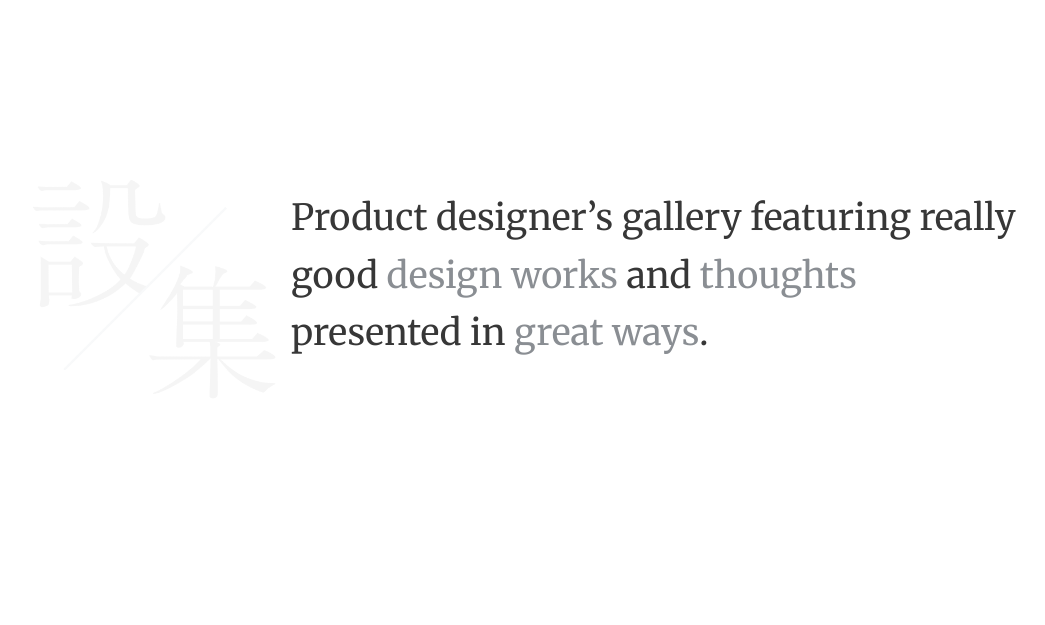
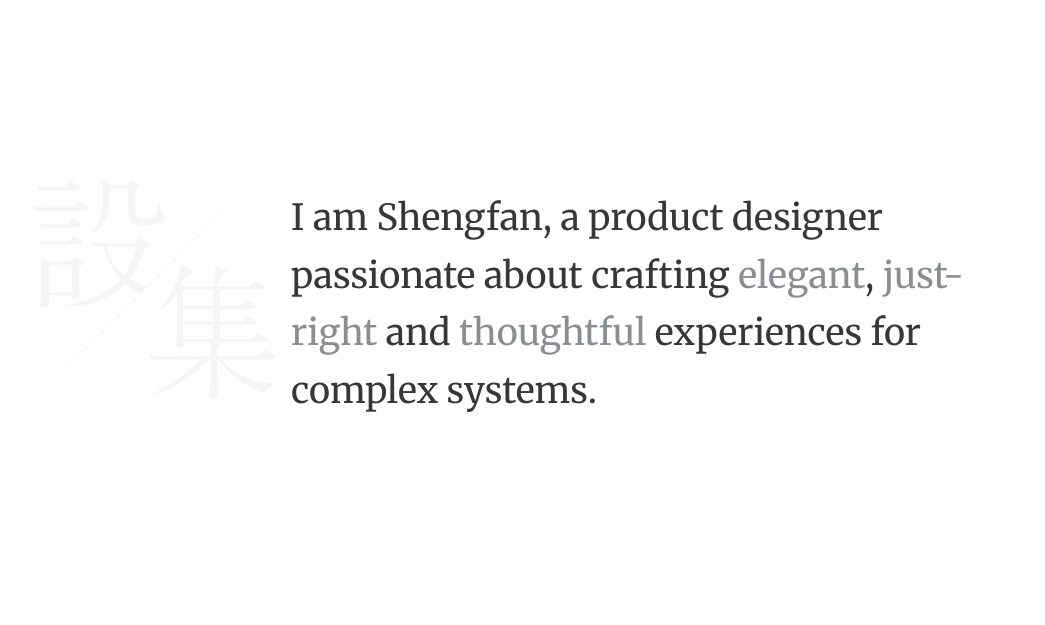
Before and after one commit to shengfanhe/new-uxworks, a plain HTML site: page index.html in a window 1280 px wide. Shown: the part 109-734 px from the top of the page, without its empty margins (53-1098 px from the left). Drawn offline with nearby package versions, Linux system fonts and the light colour scheme; a web font is replaced by a local one.

Commit message:
Update index.html

```diff
--- a/index.html
+++ b/index.html
@@ -74,7 +74,7 @@
           <div class="row" style="position:relative">
             <img src="img/header.png" class="parallax-bg">
               <div class="hero-text">
-                <p>Product designer’s gallery featuring really good <a href="#"><span class="hero-links">design works</span></a> and <a href="#"><span class="hero-links">thoughts</span></a> presented in <a href="#"><span class="hero-links">great ways</span></a>.
+                <p>I am Shengfan, a product designer passionate about crafting <a href="#"><span class="hero-links">elegant</span></a>, <a href="#"><span class="hero-links">just-right</span></a> and <a href="#"><span class="hero-links">thoughtful</span></a> experiences for complex systems.
                 </p>
               </div>
               <!-- <a href="#about" class="btn btn-outline-primary js-scroll-trigger btn-header"> Explore UX Works
```
